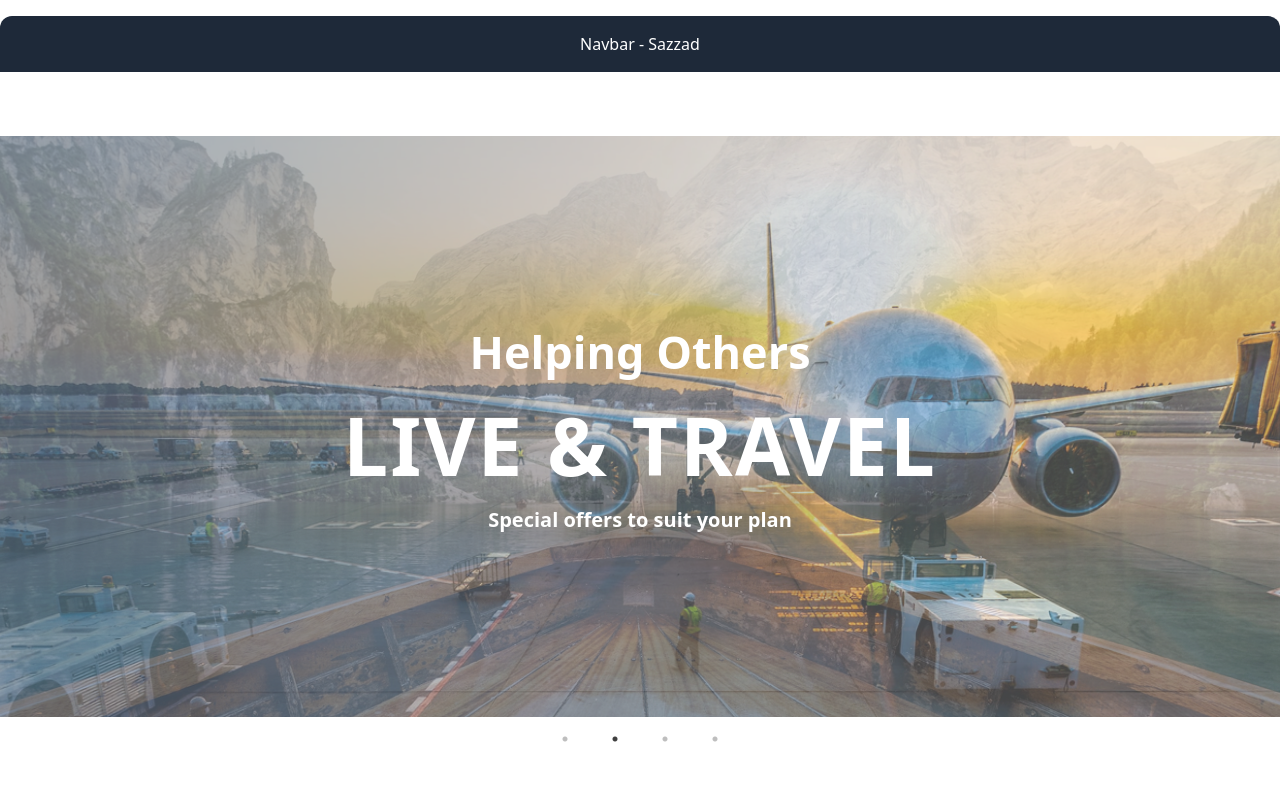
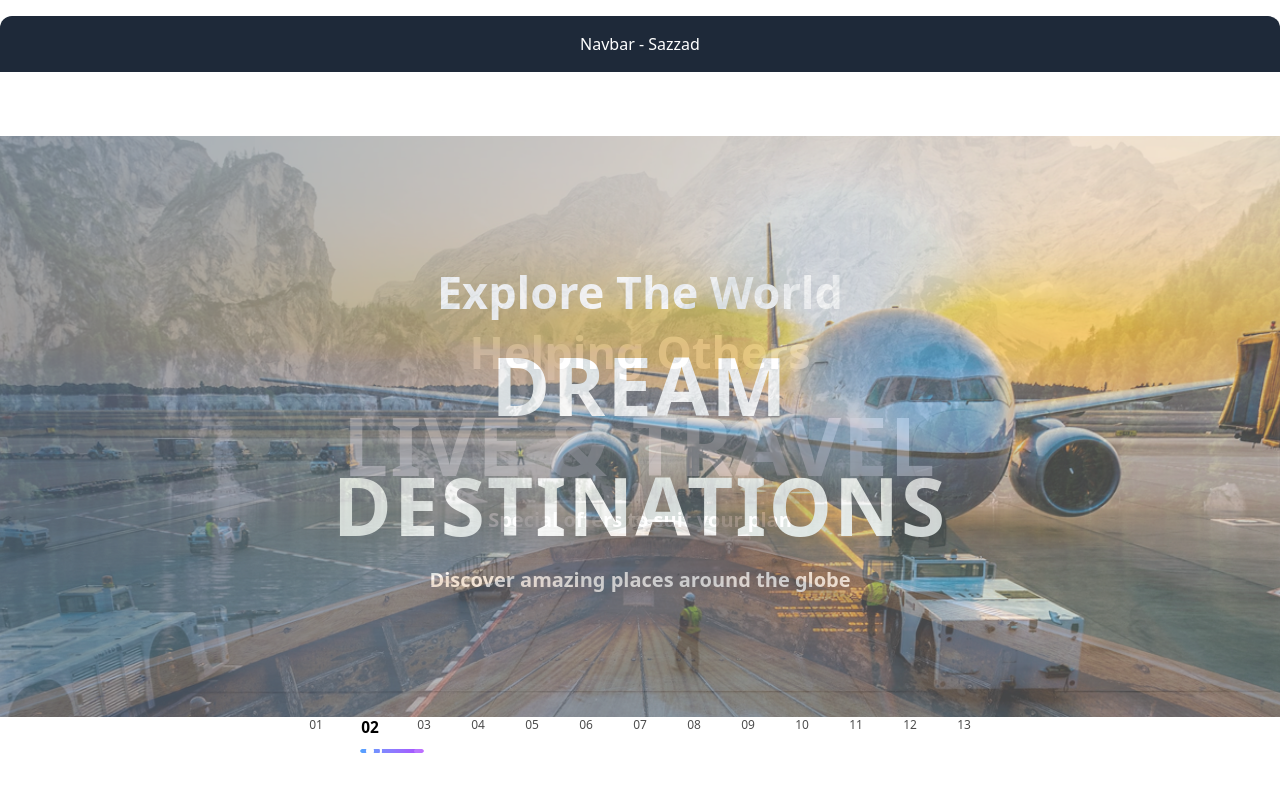
Before and after one commit to shakhawat-bijoy/dreamHoliday, a React (Vite) app in the folder client/: page / in a window 1280 px wide. Shown: the top 800 px of the page. Built offline with nearby package versions, Linux system fonts and the light colour scheme.

Commit message:
banner slider updated

```diff
--- a/client/src/components/home/Banner.jsx
+++ b/client/src/components/home/Banner.jsx
@@ -1,18 +1,120 @@
-import React, { useState } from 'react'
+import { useState } from 'react'
 import Image from '../common/Image'
 import Container from '../common/Container'
 import Slider from 'react-slick'
 import { Link } from 'react-router'
-import Button from '../common/Buttton'
 
 import banner1 from '../../assets/images/banner1.png'
 import banner2 from '../../assets/images/banner2.png'
 import banner3 from '../../assets/images/banner3.png'
 import banner4 from '../../assets/images/banner4.png'
+import banner5 from '../../assets/images/banner5.jpg'
+import banner6 from '../../assets/images/banner6.jpg'
+import banner7 from '../../assets/images/banner7.jpg'
+import banner8 from '../../assets/images/banner8.jpg'
+import banner9 from '../../assets/images/banner9.jpg'
+import banner10 from '../../assets/images/banner10.jpg'
+import banner11 from '../../assets/images/banner11.jpg'
+import banner12 from '../../assets/images/banner12.jpg'
+import banner13 from '../../assets/images/banner13.jpg'
 
 const Banner = () => {
 
   let [active, setActive] = useState(0)
+
+  const bannerData = [
+    {
+      id: 1,
+      image: banner1,
+      subtitle: "Helping Others",
+      title: "Live & Travel",
+      description: "Special offers to suit your plan"
+    },
+    {
+      id: 2,
+      image: banner2,
+      subtitle: "Explore The World",
+      title: "Dream Destinations",
+      description: "Discover amazing places around the globe"
+    },
+    {
+      id: 3,
+      image: banner3,
+      subtitle: "Adventure Awaits",
+      title: "Create Memories",
+      description: "Unforgettable experiences for every traveler"
+    },
+    {
+      id: 4,
+      image: banner4,
+      subtitle: "Luxury Travel",
+      title: "Premium Experience",
+      description: "Indulge in world-class hospitality"
+    },
+    {
+      id: 5,
+      image: banner5,
+      subtitle: "Beach Paradise",
+      title: "Tropical Getaway",
+      description: "Relax on pristine sandy beaches"
+    },
+    {
+      id: 6,
+      image: banner6,
+      subtitle: "Mountain Escape",
+      title: "Nature's Beauty",
+      description: "Breathtaking views and fresh air"
+    },
+    {
+      id: 7,
+      image: banner7,
+      subtitle: "City Adventures",
+      title: "Urban Explorer",
+      description: "Discover vibrant city life and culture"
+    },
+    {
+      id: 8,
+      image: banner8,
+      subtitle: "Cultural Journey",
+      title: "Heritage Sites",
+      description: "Explore rich history and traditions"
+    },
+    {
+      id: 9,
+      image: banner9,
+      subtitle: "Romantic Escape",
+      title: "Perfect Honeymoon",
+      description: "Create magical moments together"
+    },
+    {
+      id: 10,
+      image: banner10,
+      subtitle: "Family Fun",
+      title: "Kids & Adults",
+      description: "Entertainment for the whole family"
+    },
+    {
+      id: 11,
+      image: banner11,
+      subtitle: "Wellness Retreat",
+      title: "Mind & Body",
+      description: "Rejuvenate your spirit and soul"
+    },
+    {
+      id: 12,
+      image: banner12,
+      subtitle: "Adventure Sports",
+      title: "Thrill Seekers",
+      description: "Adrenaline-pumping activities await"
+    },
+    {
+      id: 13,
+      image: banner13,
+      subtitle: "Peaceful Sanctuary",
+      title: "Serene Escape",
+      description: "Find tranquility in beautiful surroundings"
+    }
+  ]
 
   const settings = {
     dots: true,
@@ -25,7 +127,7 @@ const Banner = () => {
     slidesToShow: 1,
     slidesToScroll: 1,
 
-    beforeChange: (prev, next) => {
+    beforeChange: (_, next) => {
       setActive(next);
     },
 
@@ -41,33 +143,63 @@ const Banner = () => {
         <ul style={{
           margin: "0px",
           display: "flex",
-          gap: "20px",
+          gap: "24px",
           justifyContent: "center",
           alignItems: "center",
-
-
+          padding: "20px 0",
+          listStyle: "none"
         }}> {dots} </ul>
       </div>
     ),
-    // customPaging: i => (
-    //   <div
-    //     style={
-    //       i === active
-    //         ? {
-    //           color: "#fff",
-    //           padding: "9px 10px 9px 0",
-    //           fontSize: "20px",
-    //         }
-    //         : {
-    //           color: "#aaa",
-    //           padding: "9px 10px 9px 0",
-    //           fontSize: "20px",
-    //         }
-    //     }
-    //   >
-    //     0{i + 1}
-    //   </div>
-    // ),
+    customPaging: i => (
+      <div className="relative group cursor-pointer">
+        {/* Progress Bar Container */}
+        <div className={`
+          relative w-16 h-1 rounded-full overflow-hidden transition-all duration-700 ease-in-out
+          ${i === active ? 'bg-white/30' : 'bg-white/20 hover:bg-white/25'}
+        `}>
+          {/* Active Progress Bar */}
+          <div className={`
+            absolute top-0 left-0 h-full rounded-full transition-all duration-700 ease-in-out
+            ${i === active
+              ? 'w-full bg-gradient-to-r from-blue-400 to-purple-500 shadow-lg shadow-blue-500/50'
+              : 'w-0 bg-white/40'
+            }
+          `} />
+        </div>
+
+        {/* Slide Number */}
+        <div className={`
+          absolute -top-8 left-1/2 transform -translate-x-1/2 transition-all duration-500 ease-in-out
+          ${i === active
+            ? 'text-black font-bold text-sm opacity-100 scale-110'
+            : 'text-gray/60 font-medium text-xs opacity-70 scale-100 group-hover:opacity-90 group-hover:scale-105'
+          }
+        `}>
+          {String(i + 1).padStart(2, '0')}
+        </div>
+
+        {/* Hover Effect Circle */}
+        <div className={`
+          absolute top-1/2 left-1/2 transform -translate-x-1/2 -translate-y-1/2
+          w-6 h-6 rounded-full border-2 transition-all duration-300 ease-in-out
+          ${i === active
+            ? 'border-white scale-100 opacity-100'
+            : 'border-white/40 scale-0 opacity-0 group-hover:scale-75 group-hover:opacity-60'
+          }
+        `} />
+
+        {/* Active Dot */}
+        <div className={`
+          absolute top-1/2 left-1/2 transform -translate-x-1/2 -translate-y-1/2
+          w-2 h-2 rounded-full transition-all duration-300 ease-in-out
+          ${i === active
+            ? 'bg-white scale-100 opacity-100 shadow-lg shadow-white/50 transition-all duration-300 ease-in-out'
+            : 'bg-white/60 scale-0 opacity-0 group-hover:scale-75 group-hover:opacity-80 transition-all duration-300 ease-in-out'
+          }
+        `} />
+      </div>
+    ),
 
     responsive: [
       {
@@ -109,20 +241,41 @@ const Banner = () => {
             </div>
           ),
           customPaging: i => (
-            <div
-              className={`text-xs ${i === active
-                ? "text-[#262626] border-b-2 border-[#262626] pb-1"
-                : "text-transparent border-b-2 border-[#fff] pb-1"
-                }`}
-              style={{
-                padding: "0px 8px 4px 8px",
-                textAlign: "center",
-                display: "flex",
-                justifyContent: "center",
-                alignItems: "center"
-              }}
-            >
-              0{i + 1}
+            <div className="relative group cursor-pointer px-2">
+              {/* Mobile Progress Bar */}
+              <div className={`
+                relative w-12 h-0.5 rounded-full overflow-hidden transition-all duration-500 ease-in-out
+                ${i === active ? 'bg-white/40' : 'bg-white/20'}
+              `}>
+                <div className={`
+                  absolute top-0 left-0 h-full rounded-full transition-all duration-500 ease-in-out
+                  ${i === active
+                    ? 'w-full bg-gradient-to-r from-blue-400 to-purple-500'
+                    : 'w-0 bg-white/40'
+                  }
+                `} />
+              </div>
+
+              {/* Mobile Slide Number */}
+              <div className={`
+                absolute -top-6 left-1/2 transform -translate-x-1/2 transition-all duration-300 ease-in-out
+                ${i === active
+                  ? 'text-white font-bold text-xs opacity-100'
+                  : 'text-white/60 font-medium text-xs opacity-70'
+                }
+              `}>
+                {String(i + 1).padStart(2, '0')}
+              </div>
+
+              {/* Mobile Active Dot */}
+              <div className={`
+                absolute top-1/2 left-1/2 transform -translate-x-1/2 -translate-y-1/2
+                w-1.5 h-1.5 rounded-full transition-all duration-300 ease-in-out
+                ${i === active
+                  ? 'bg-white scale-100 opacity-100'
+                  : 'bg-white/60 scale-0 opacity-0'
+                }
+              `} />
             </div>
           ),
         }
@@ -142,59 +295,20 @@ const Banner = () => {
 
 
         <Slider {...settings}>
-          <div>
-            <div className='h-[581px] flex items-center justify-center'>
-              <div className='w-full h-full relative'>
-                <Image src={banner1} className="w-full h-full object-cover" />
-                <div className='absolute top-1/2 left-1/2 transform -translate-x-1/2 -translate-y-1/2 text-center'>
-                  <p className='text-white text-[45px] font-bold font-league'>Helping Others</p>
-                  <h1 className='text-white text-[80px] font-bold font-league tracking-wide uppercase'>Live & Travel</h1>
-                  <p className='text-white text-[20px] font-semibold font-montserrat'>Special offers to suit your plan</p>
+          {bannerData.map((banner) => (
+            <div key={banner.id}>
+              <div className='h-[581px] flex items-center justify-center'>
+                <div className='w-full h-full relative'>
+                  <Image src={banner.image} className="w-full h-full object-cover" />
+                  <div className='absolute top-1/2 left-1/2 transform -translate-x-1/2 -translate-y-1/2 text-center'>
+                    <p className='text-white text-[45px] font-bold font-league'>{banner.subtitle}</p>
+                    <h1 className='text-white text-[80px] font-bold font-league tracking-wide uppercase'>{banner.title}</h1>
+                    <p className='text-white text-[20px] font-semibold font-montserrat'>{banner.description}</p>
+                  </div>
                 </div>
               </div>
             </div>
-          </div>
-
-          <div>
-            <div className='h-[581px] flex items-center justify-center'>
-              <div className='w-full h-full relative'>
-                <Image src={banner2} className="w-full h-full object-cover" />
-                <div className='absolute top-1/2 left-1/2 transform -translate-x-1/2 -translate-y-1/2 text-center'>
-                  <p className='text-white text-[45px] font-bold font-league'>Helping Others</p>
-                  <h1 className='text-white text-[80px] font-bold font-league tracking-wide uppercase'>Live & Travel</h1>
-                  <p className='text-white text-[20px] font-semibold font-montserrat'>Special offers to suit your plan</p>
-                </div>
-              </div>
-            </div>
-          </div>
-
-          <div>
-            <div className='h-[581px] flex items-center justify-center'>
-              <div className='w-full h-full relative'>
-                <Image src={banner3} className="w-full h-full object-cover" />
-                <div className='absolute top-1/2 left-1/2 transform -translate-x-1/2 -translate-y-1/2 text-center'>
-                  <p className='text-white text-[45px] font-bold font-league'>Helping Others</p>
-                  <h1 className='text-white text-[80px] font-bold font-league tracking-wide uppercase'>Live & Travel</h1>
-                  <p className='text-white text-[20px] font-semibold font-montserrat'>Special offers to suit your plan</p>
-                </div>
-              </div>
-            </div>
-          </div>
-
-          <div>
-            <div className='h-[581px] flex items-center justify-center'>
-              <div className='w-full h-full relative'>
-                <Image src={banner4} className="w-full h-full object-cover" />
-                <div className='absolute top-1/2 left-1/2 transform -translate-x-1/2 -translate-y-1/2 text-center'>
-                  <p className='text-white text-[45px] font-bold font-league'>Helping Others</p>
-                  <h1 className='text-white text-[80px] font-bold font-league tracking-wide uppercase'>Live & Travel</h1>
-                  <p className='text-white text-[20px] font-semibold font-montserrat'>Special offers to suit your plan</p>
-                </div>
-              </div>
-            </div>
-          </div>
-
-
+          ))}
         </Slider>
 
 
```
